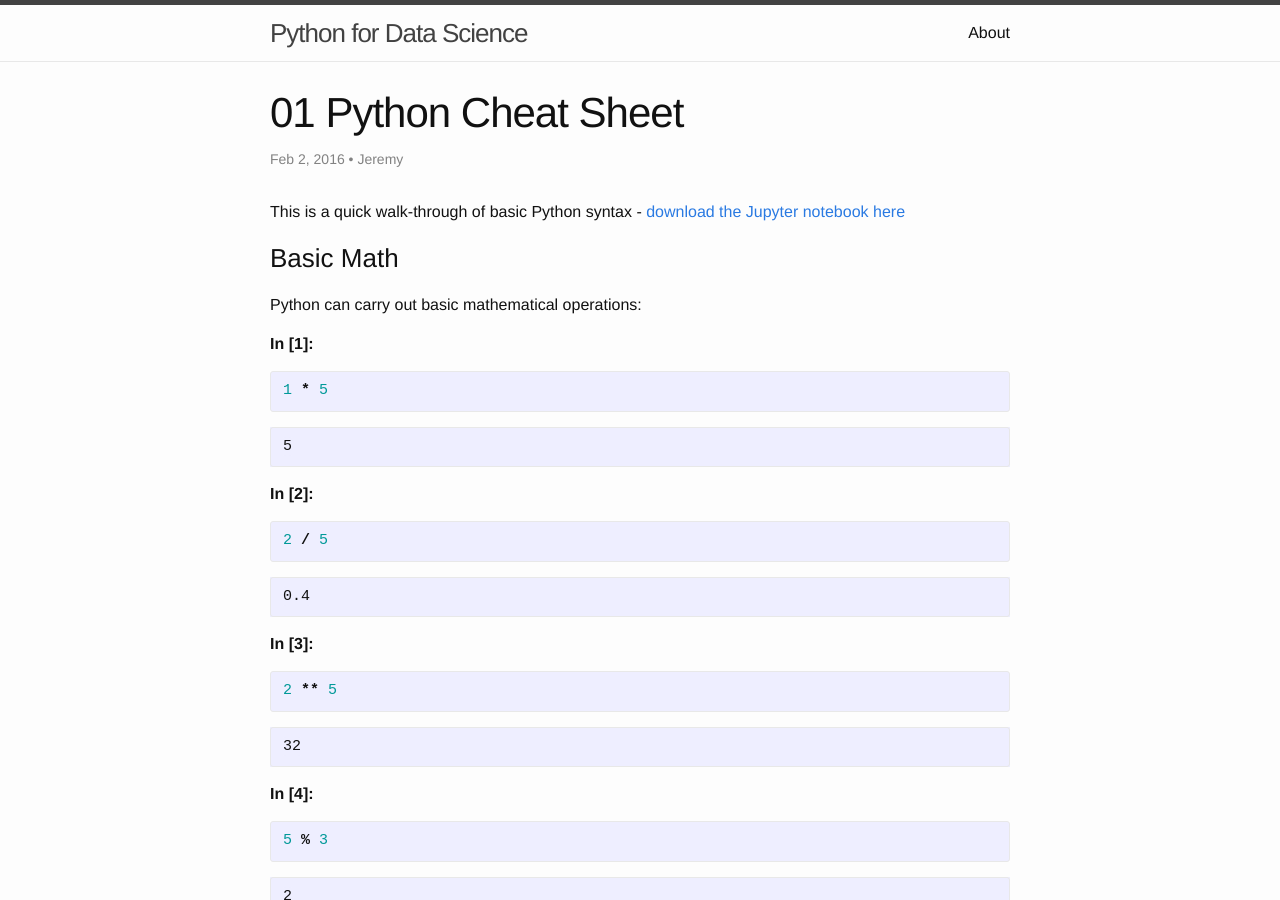
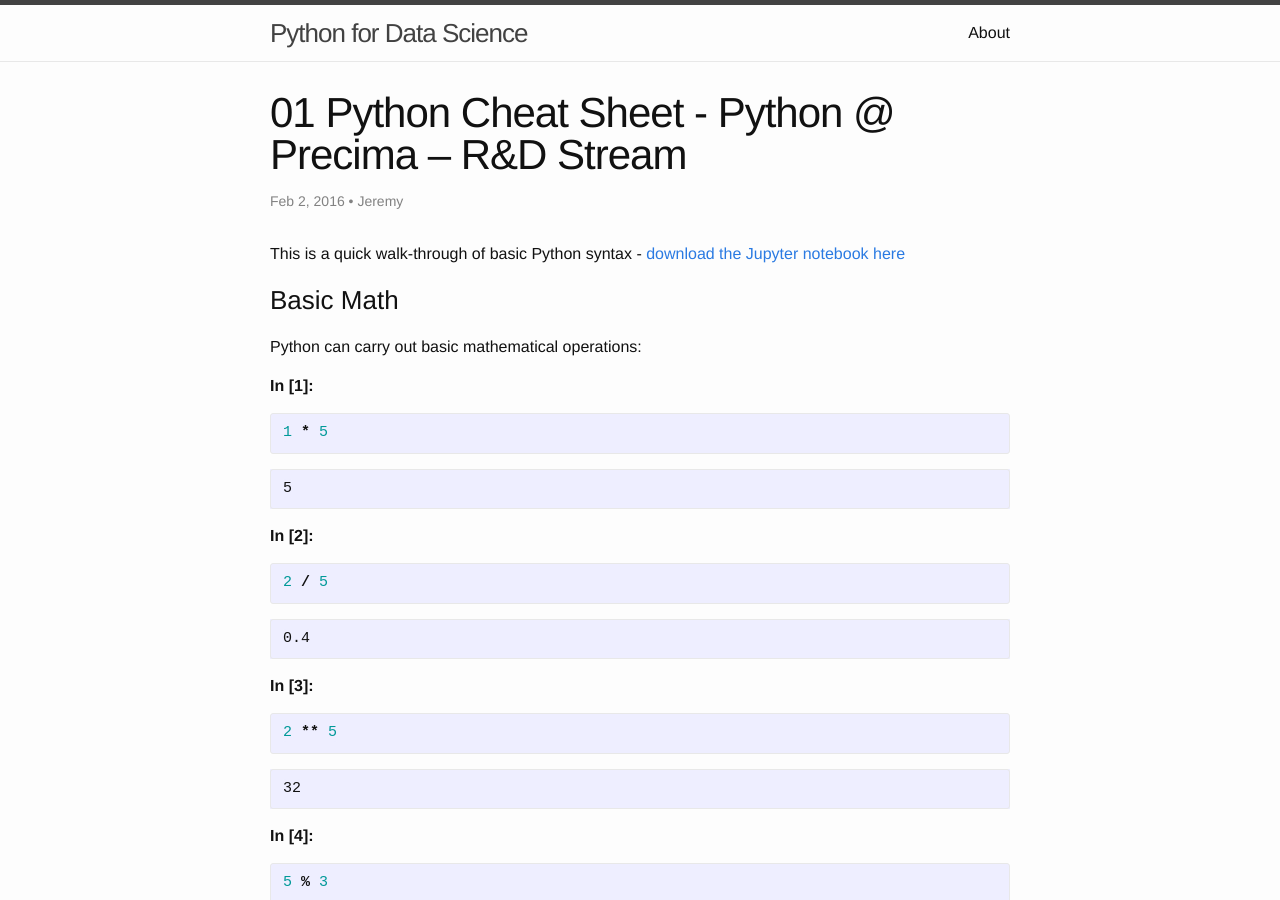
Before and after one commit to jeremycg/pythoncourse, a Jekyll site: the page built from _posts/2016-02-02-python-cheat-sheet.md, in a window 1280 px wide and 900 px high. Built offline with Jekyll 4.4.1, drawn with Linux system fonts in a browser that asks for light colours; comment, search, counter and statistics services are not loaded.

Commit message:
Update 2016-02-02-python-cheat-sheet.md

```diff
--- a/_posts/2016-02-02-python-cheat-sheet.md
+++ b/_posts/2016-02-02-python-cheat-sheet.md
@@ -1,6 +1,6 @@
 ---
 layout: post
-title: "01 Python Cheat Sheet"
+title: "01 Python Cheat Sheet - Python @ Precima – R&D Stream"
 author: Jeremy
 tags:
 comments: true
```
